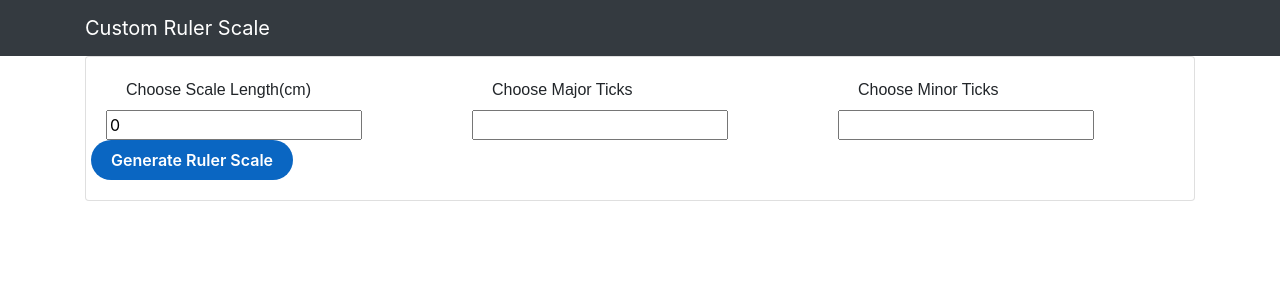
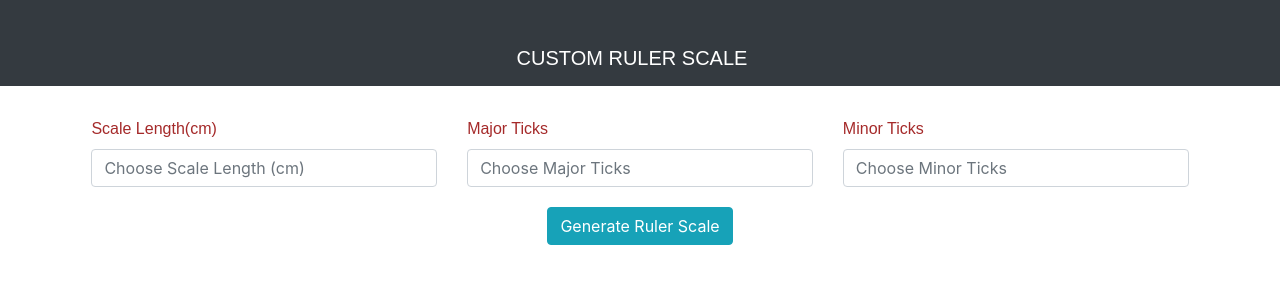
Before and after one commit to joelsunny98/custome-scale.angular, an Angular app in the folder custom-scale/: page / in a window 1280 px wide. Shown: the top 300 px of the page. Built offline with nearby package versions, Linux system fonts and the light colour scheme.

Commit message:
form redesign added placeholder

```diff
--- a/custom-scale/src/app/ruler/ruler.component.css
+++ b/custom-scale/src/app/ruler/ruler.component.css
@@ -21,7 +21,7 @@
 .item-text {
   padding-top: 50px;
   white-space: nowrap;
-  color: #7d7d7d;
+  color: #161414;
   font-family: 'Courier New', Courier, monospace;
   font-weight: bold;
 }
--- a/custom-scale/src/app/ruler/ruler.component.html
+++ b/custom-scale/src/app/ruler/ruler.component.html
@@ -1,3 +1,4 @@
+<div class="container">
       <div class="ruler">
         <div class="ruler-container">
           <div class="ruler-major" *ngFor="let item of major">
@@ -8,3 +9,4 @@
           </div>
         </div>
       </div>
+    </div>
--- a/custom-scale/src/app/scale-input/scale-input.component.css
+++ b/custom-scale/src/app/scale-input/scale-input.component.css
@@ -1,39 +1,8 @@
 label,
-h1 {
-    font-family: Arial, sans-serif;
-    padding-left: 20px;
-
+.custom-font {
+    font-family: sans-serif;
+    color:brown;
 }
-
-button {
-    align-items: center;
-    background-color: #0A66C2;
-    border: 0;
-    border-radius: 100px;
-    box-sizing: border-box;
-    color: #ffffff;
-    cursor: pointer;
-    display: inline-flex;
-    font-family: -apple-system, system-ui, system-ui, "Segoe UI", Roboto, "Helvetica Neue", "Fira Sans", Ubuntu, Oxygen, "Oxygen Sans", Cantarell, "Droid Sans", "Apple Color Emoji", "Segoe UI Emoji", "Segoe UI Symbol", "Lucida Grande", Helvetica, Arial, sans-serif;
-    font-size: 16px;
-    font-weight: 600;
-    justify-content: center;
-    line-height: 20px;
-    max-width: 480px;
-    min-height: 40px;
-    min-width: 0px;
-    overflow: hidden;
-    padding: 0px;
-    padding-left: 20px;
-    padding-right: 20px;
-    text-align: center;
-    touch-action: manipulation;
-    transition: background-color 0.167s cubic-bezier(0.4, 0, 0.2, 1) 0s, box-shadow 0.167s cubic-bezier(0.4, 0, 0.2, 1) 0s, color 0.167s cubic-bezier(0.4, 0, 0.2, 1) 0s;
-    user-select: none;
-    -webkit-user-select: none;
-    vertical-align: middle;
-}
-
 button:hover,
 button:focus {
     background-color: #16437E;
@@ -43,6 +12,7 @@ button:focus {
 button:active {
     background: #09223b;
     color: rgb(255, 255, 255, .7);
+
 }
 
 button:disabled {
@@ -50,3 +20,15 @@ button:disabled {
     background: rgba(0, 0, 0, .08);
     color: rgba(0, 0, 0, .3);
 }
+
+.ruler-button {
+    padding-top: 20px;
+    align-items: center;
+}
+
+.container{
+    align-items: center;
+    display: flex;
+    justify-content: center;
+    padding-top:30px;
+}
--- a/custom-scale/src/app/scale-input/scale-input.component.html
+++ b/custom-scale/src/app/scale-input/scale-input.component.html
@@ -2,35 +2,30 @@
 
 
 <nav class="navbar navbar-dark bg-dark">
-  <div class="container">
-    <a class="navbar-brand text-white">Custom Ruler Scale</a>
+  <div class="container d-flex justify-content-center align-items-center">
+    <a class="navbar-brand text-white custom-font">CUSTOM RULER SCALE</a>
   </div>
 </nav>
 
 <div class="container">
-  <div class="card">
-    <div class="card-body">
-      <div class="row">
-        <div class="col-4">
-          <label for="scaleLength">Choose Scale Length(cm)</label>
-          <input type="number" [(ngModel)]="scaleLength">
-        </div>
-        <div class="col-4">
-          <label for="majorTicks">Choose Major Ticks</label>
-          <input type="number" [(ngModel)]="selectedMajorTick">
-        </div>
-        <div class="col-4">
-          <label for="minorTicks">Choose Minor Ticks</label>
-          <input type="number" [(ngModel)]="selectedMinorTick">
-        </div>
-      </div>
-      <div class="row">
-        <button (click)="makeVisible()">Generate Ruler Scale</button>
-      </div>
-      </div>
+  <div class="row justify-content-between">
+    <div class="col-sm">
+      <label for="scaleLength">Scale Length(cm)</label>
+      <input type="number" class="form-control" [(ngModel)]="scaleLength" placeholder="Choose Scale Length (cm)">
+    </div>
+    <div class="col-sm">
+      <label for="majorTicks">Major Ticks</label>
+      <input type="number" class="form-control" [(ngModel)]="selectedMajorTick" placeholder="Choose Major Ticks">
+    </div>
+    <div class="col-sm">
+      <label for="minorTicks">Minor Ticks</label>
+      <input type="number" class="form-control" [(ngModel)]="selectedMinorTick" placeholder="Choose Minor Ticks">
+    </div>
+    <div class="ruler-button col-12 d-flex justify-content-center align-items-center">
+      <button type="button" class="btn btn-info" id=ruler-Button (click)="makeVisible()">Generate Ruler Scale</button>
     </div>
   </div>
-
+</div>
 
 <div *ngIf="isScaleVisible">
   <app-ruler [scaleLength]="scaleLength" [majorTick]="selectedMajorTick" [minorTick]="selectedMinorTick"></app-ruler>
--- a/custom-scale/src/app/scale-input/scale-input.component.ts
+++ b/custom-scale/src/app/scale-input/scale-input.component.ts
@@ -10,7 +10,7 @@ export class ScaleInputComponent {
   majorTicks = [];
   selectedMinorTick!: number;
   selectedMajorTick!: number;
-  scaleLength: number = 0;
+  scaleLength!: number;
   isScaleVisible = false;
 
   updateMinorTick(e: any) {
```
Lines whose indentation alone changed are shown as unchanged.
